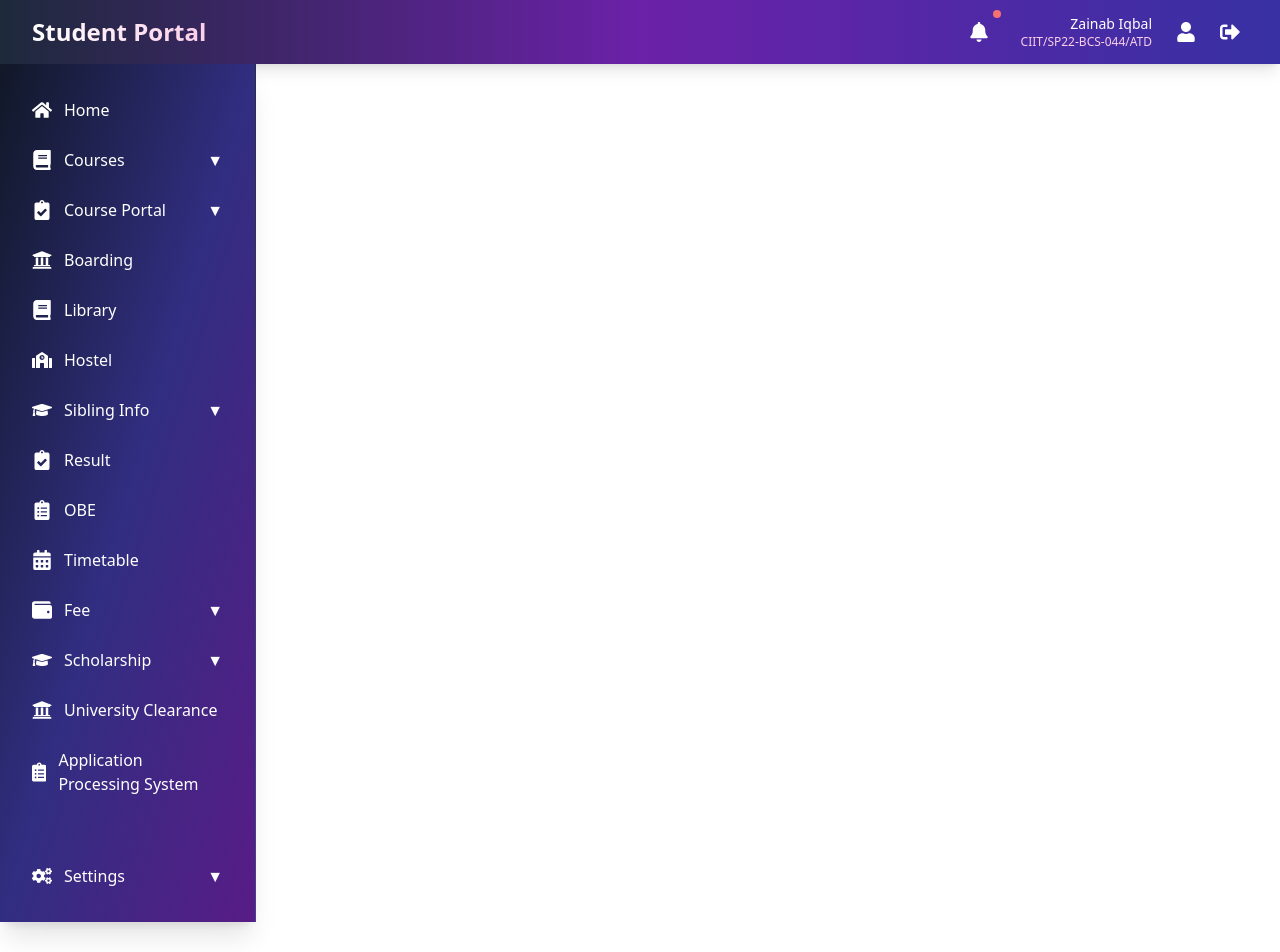
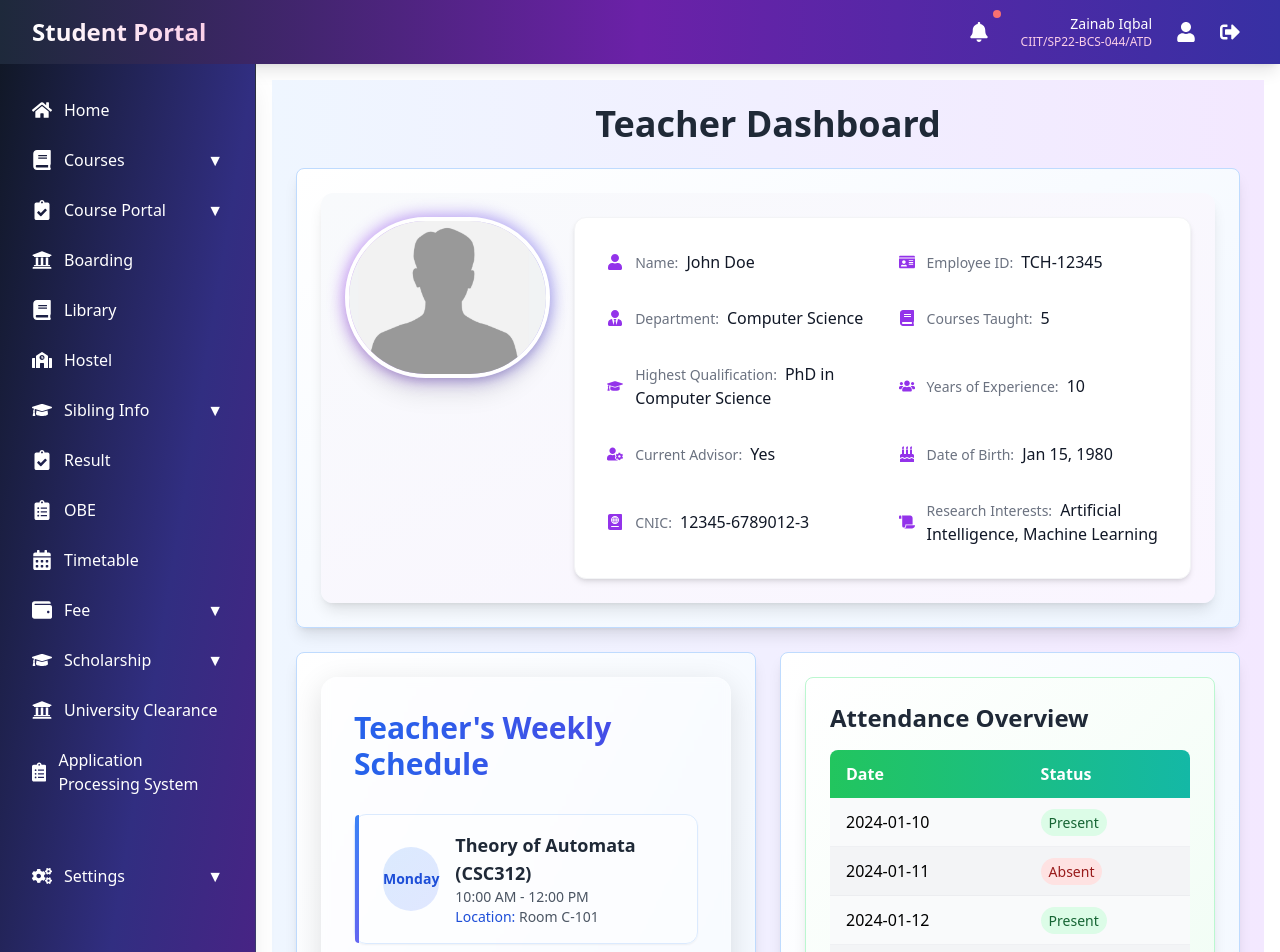
Before and after one commit to AkhlaqAltaf/uni_portal, a React (Vite) app in the folder uni_portal_frontend/: page /teacher-dashboard in a window 1280 px wide. Shown: the top 952 px of the page. Before the commit the page ends 922 px from the top, so only its background shows below. Built offline with nearby package versions, Linux system fonts and the light colour scheme.

Commit message:
teacher dashboard

```diff
--- /dev/null
+++ b/uni_portal_frontend/src/components/TeacherDashboard.jsx
@@ -0,0 +1,33 @@
+import React from 'react';
+import TeacherInfo from './teacher/TeacherInfo';
+import TeacherSchedule from './teacher/TeacherSchedule';
+import TeacherAttendance from './teacher/TeacherAttendance';
+
+const TeacherDashboard = () => {
+    return (
+        <div className="min-h-screen bg-gradient-to-r from-blue-50 to-purple-100 p-6">
+            <h1 className="text-4xl font-extrabold text-center text-gray-800 mb-6">Teacher Dashboard</h1>
+
+            <div className="grid gap-6">
+                {/* Teacher Info Widget */}
+                <div className="bg-gradient-to-br from-white to-blue-50 shadow-lg rounded-lg p-6 border border-blue-200">
+                    <TeacherInfo />
+                </div>
+
+                <div className="grid grid-cols-1 md:grid-cols-2 gap-6">
+                    {/* Schedule Widget */}
+                    <div className="bg-gradient-to-br from-white to-blue-50 shadow-lg rounded-lg p-6 border border-blue-200">
+                        <TeacherSchedule />
+                    </div>
+
+                    {/* Attendance Widget */}
+                    <div className="bg-gradient-to-br from-white to-blue-50 shadow-lg rounded-lg p-6 border border-blue-200">
+                        <TeacherAttendance />
+                    </div>
+                </div>
+            </div>
+        </div>
+    );
+};
+
+export default TeacherDashboard;
--- /dev/null
+++ b/uni_portal_frontend/src/components/teacher/TeacherAttendance.jsx
@@ -0,0 +1,52 @@
+import React from 'react';
+
+const TeacherAttendance = () => {
+  const attendanceData = [
+    { date: '2024-01-10', status: 'Present' },
+    { date: '2024-01-11', status: 'Absent' },
+    { date: '2024-01-12', status: 'Present' },
+    { date: '2024-01-13', status: 'Present' },
+    { date: '2024-01-14', status: 'Present' },
+  ];
+
+  return (
+    <div className="p-6 bg-gradient-to-br from-white to-green-50 shadow-lg rounded-lg border border-green-200">
+      <h2 className="text-2xl font-bold mb-4 text-gray-800">Attendance Overview</h2>
+      <div className="overflow-x-auto">
+        <table className="w-full bg-white border-collapse rounded-lg shadow-md overflow-hidden">
+          <thead className="bg-gradient-to-r from-green-500 to-teal-500 text-white">
+            <tr>
+              <th className="px-4 py-3 text-left">Date</th>
+              <th className="px-4 py-3 text-left">Status</th>
+            </tr>
+          </thead>
+          <tbody className="divide-y divide-gray-200/50">
+            {attendanceData.map((entry, index) => (
+              <tr
+                key={index}
+                className={`${
+                  index % 2 === 0 ? 'bg-gray-50' : 'bg-gray-100'
+                } hover:bg-white/50 transition-colors duration-200`}
+              >
+                <td className="px-4 py-3">{entry.date}</td>
+                <td className="px-4 py-3">
+                  <span
+                    className={`px-2 py-1 rounded-full text-sm font-medium ${
+                      entry.status === 'Present'
+                        ? 'bg-green-100 text-green-800'
+                        : 'bg-red-100 text-red-800'
+                    }`}
+                  >
+                    {entry.status}
+                  </span>
+                </td>
+              </tr>
+            ))}
+          </tbody>
+        </table>
+      </div>
+    </div>
+  );
+};
+
+export default TeacherAttendance;
--- /dev/null
+++ b/uni_portal_frontend/src/components/teacher/TeacherInfo.jsx
@@ -0,0 +1,53 @@
+import React from 'react';
+import teacherPic from './../../assets/Teacher.png';
+import { FaUser, FaIdCard, FaUserTie, FaBook, FaGraduationCap, FaUsers, FaUserCog, FaBirthdayCake, FaPassport, FaScroll } from 'react-icons/fa';
+
+const TeacherInfo = () => {
+    return (
+        <div className="p-6 bg-gradient-to-br from-slate-50 to-purple-50 rounded-xl shadow-lg">
+            <div className="flex flex-col md:flex-row gap-6">
+                {/* Profile Picture Section */}
+                <div className="md:w-1/4">
+                    <div className="relative group">
+                        <div className="absolute -inset-0.5 bg-gradient-to-r from-purple-600 to-indigo-600 rounded-full opacity-50 group-hover:opacity-100 transition duration-300 blur"></div>
+                        <div className="relative">
+                            <img
+                                src={teacherPic}
+                                alt="Profile"
+                                className="w-full rounded-full border-4 border-white shadow-xl transform transition duration-300 group-hover:scale-105"
+                            />
+                        </div>
+                    </div>
+                </div>
+
+                {/* Profile Information */}
+                <div className="md:w-3/4 bg-white rounded-xl shadow-md p-6 border border-gray-100">
+                    <div className="grid md:grid-cols-2 gap-4">
+                        <InfoItem icon={<FaUser />} label="Name" value="John Doe" />
+                        <InfoItem icon={<FaIdCard />} label="Employee ID" value="TCH-12345" />
+                        <InfoItem icon={<FaUserTie />} label="Department" value="Computer Science" />
+                        <InfoItem icon={<FaBook />} label="Courses Taught" value="5" />
+                        <InfoItem icon={<FaGraduationCap />} label="Highest Qualification" value="PhD in Computer Science" />
+                        <InfoItem icon={<FaUsers />} label="Years of Experience" value="10" />
+                        <InfoItem icon={<FaUserCog />} label="Current Advisor" value="Yes" />
+                        <InfoItem icon={<FaBirthdayCake />} label="Date of Birth" value="Jan 15, 1980" />
+                        <InfoItem icon={<FaPassport />} label="CNIC" value="12345-6789012-3" />
+                        <InfoItem icon={<FaScroll />} label="Research Interests" value="Artificial Intelligence, Machine Learning" />
+                    </div>
+                </div>
+            </div>
+        </div>
+    );
+};
+
+const InfoItem = ({ icon, label, value }) => (
+    <div className="flex items-center p-2 hover:bg-gray-50 rounded-lg transition-colors duration-200">
+        <div className="text-purple-600 mr-3">{icon}</div>
+        <div className="flex-1">
+            <span className="text-sm font-medium text-gray-500">{label}:</span>
+            <span className="ml-2 text-gray-900">{value}</span>
+        </div>
+    </div>
+);
+
+export default TeacherInfo;
--- /dev/null
+++ b/uni_portal_frontend/src/components/teacher/TeacherSchedule.jsx
@@ -0,0 +1,52 @@
+import React from "react";
+
+const TeacherSchedule = () => {
+  const scheduleData = [
+    { day: "Monday", time: "10:00 AM - 12:00 PM", course: "Theory of Automata (CSC312)", location: "Room C-101" },
+    { day: "Tuesday", time: "02:00 PM - 04:00 PM", course: "Machine Learning (CSC354)", location: "Lab S-206" },
+    { day: "Wednesday", time: "10:00 AM - 12:00 PM", course: "Web Technologies (CSC336)", location: "Room C-204" },
+    { day: "Thursday", time: "02:00 PM - 04:00 PM", course: "Artificial Intelligence (CSC401)", location: "Room C-303" },
+    { day: "Friday", time: "10:00 AM - 12:00 PM", course: "Data Structures (CSC202)", location: "Lab S-102" },
+  ];
+
+  return (
+    <div className="p-8 backdrop-blur-sm bg-white/30 rounded-2xl shadow-[0_8px_30px_rgb(0,0,0,0.12)] border border-white/20">
+      <h2 className="text-3xl font-bold mb-8 text-transparent bg-clip-text bg-gradient-to-r from-blue-600 to-indigo-600 flex items-center">
+        Teacher's Weekly Schedule
+      </h2>
+      <div className="space-y-4">
+        {scheduleData.map((entry, index) => (
+          <div
+            key={index}
+            className="group relative bg-white/40 p-4 rounded-xl border border-blue-100 shadow-sm
+                       transform transition-all duration-300 hover:scale-[1.02] hover:bg-white/60
+                       hover:shadow-lg hover:-translate-y-1"
+          >
+            <div className="absolute top-0 left-0 w-1 h-full bg-gradient-to-b from-blue-500 to-indigo-500 rounded-l-xl" />
+            <div className="ml-3 flex justify-between items-center">
+              <div className="flex items-center space-x-4">
+                <div className="w-16 h-16 flex items-center justify-center rounded-full
+                             bg-gradient-to-br from-blue-100 to-indigo-100 group-hover:from-blue-200
+                             group-hover:to-indigo-200 transition-colors duration-300">
+                  <span className="text-sm font-semibold text-blue-700">{entry.day}</span>
+                </div>
+                <div>
+                  <h3 className="text-lg font-semibold text-gray-800 group-hover:text-blue-700
+                               transition-colors duration-300">{entry.course}</h3>
+                  <div className="text-sm text-gray-600">{entry.time}</div>
+                  <div className="text-sm text-gray-600">
+                    <span className="font-medium text-blue-700 group-hover:text-indigo-700 transition-colors">
+                      Location:
+                    </span> {entry.location}
+                  </div>
+                </div>
+              </div>
+            </div>
+          </div>
+        ))}
+      </div>
+    </div>
+  );
+};
+
+export default TeacherSchedule;
--- a/uni_portal_frontend/src/components/widgets/PendingAssignments.jsx
+++ b/uni_portal_frontend/src/components/widgets/PendingAssignments.jsx
@@ -9,6 +9,7 @@ const PendingAssignments = () => {
       deadline: "Dec 27, 2024 23:59",
       downloadLink: "Download Files",
       submitLink: "Upload File",
+      description: "Create a quiz application with multiple choice questions."
     },
   ];
 
@@ -24,6 +25,7 @@ const PendingAssignments = () => {
             <th className="px-4 py-3 text-left">Course Title</th>
             <th className="px-4 py-3 text-left">Assignment Title</th>
             <th className="px-4 py-3 text-left">Deadline</th>
+            <th className="px-4 py-3 text-left">Description</th>
             <th className="px-4 py-3 text-left">Download</th>
             <th className="px-4 py-3 text-left">Submit Now</th>
           </tr>
@@ -40,6 +42,7 @@ const PendingAssignments = () => {
               <td className="px-4 py-3">{assignment.courseTitle}</td>
               <td className="px-4 py-3">{assignment.assignmentTitle}</td>
               <td className="px-4 py-3">{assignment.deadline}</td>
+              <td className="px-4 py-3">{assignment.description}</td>
               <td className="px-4 py-3 text-blue-600">
                 <button className="hover:underline">
                   {assignment.downloadLink}
--- a/uni_portal_frontend/src/routes.jsx
+++ b/uni_portal_frontend/src/routes.jsx
@@ -1,4 +1,6 @@
 import Dashboard from "./components/Dashboard";
+import TeacherDashboard from "./components/TeacherDashboard";
+
 import Profile from "./pages/Profile";
 import Settings from "./pages/Settings";
 import Timetable from "./pages/TimeTable";
@@ -22,8 +24,10 @@ import ProfileSettings from "./components/widgets/ProfileSettings";
 import ChangePassword from "./components/widgets/ChangePassword";
 import LoginHistory from "./components/widgets/LoginHistory";
 
+
 const routes = [
   { path: "/", element: <Dashboard /> },
+  { path: "/teacher-dashboard", element: <TeacherDashboard /> },
   { path: "/profile", element: <Profile /> },
   { path: "/settings", element: <Settings /> },
   { path: "/timetable", element: <Timetable /> },
```
Also changed, not shown: uni_portal_frontend/src/assets/Teacher.png (added).
